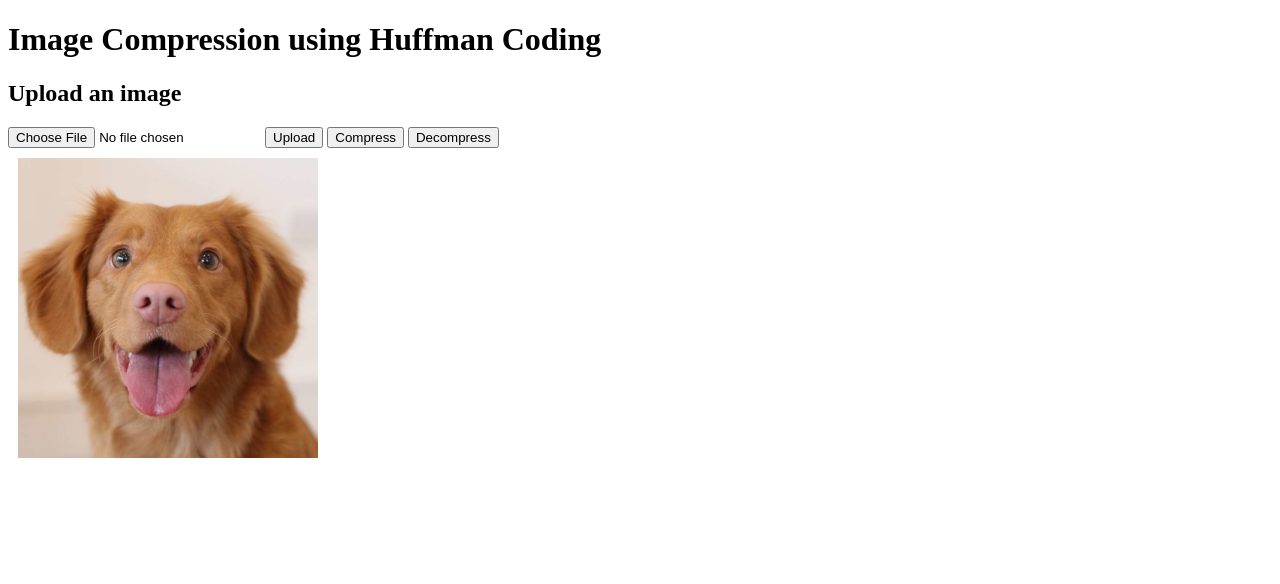
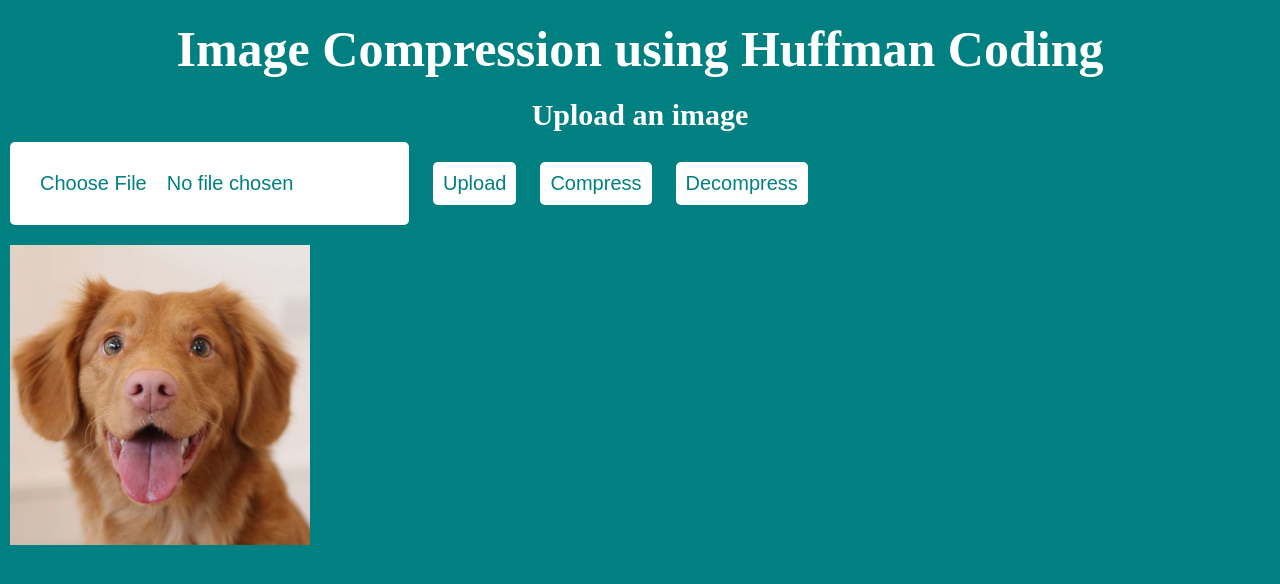
Before and after one commit to Shubham-Rasal/huffman-coding-image-compression, a plain HTML site: page index.html in a window 1280 px wide. Drawn offline with Linux system fonts and the light colour scheme.

Commit message:
added css

```diff
--- a/style.css
+++ b/style.css
@@ -1,3 +1,74 @@
+
+
+body{
+    margin: 0;
+    padding: 0;
+    background-color: teal;
+    height: 100vh;
+    width: 100vw;
+
+}
+
+body::-webkit-scrollbar {
+    display: none;
+}
+
+
+h1 {
+    color: white;
+    text-align: center;
+    font-size: 50px;
+    margin: 0;
+    padding: 0;
+    padding-top: 20px;
+}
+
+h2 {
+    color: white;
+    text-align: center;
+    font-size: 30px;
+    margin: 0;
+    padding: 0;
+    padding-top: 20px;
+}
+
+button {
+    background-color: white;
+    color: teal;
+    font-size: 20px;
+    border: none;
+    border-radius: 5px;
+    padding: 10px;
+    margin: 10px;
+    cursor: pointer;
+}
+
+
+input {
+    background-color: white;
+    color: teal;
+    font-size: 20px;
+    border: none;
+    border-radius: 5px;
+    padding: 10px;
+    margin: 10px;
+    cursor: pointer;
+}
+
+/*
+make the choose file button drag and drop
+*/
+
+input::-webkit-file-upload-button {
+    background-color: white;
+    color: teal;
+    font-size: 20px;
+    border: none;
+    border-radius: 5px;
+    padding: 10px;
+    margin: 10px;
+    cursor: pointer;
+}
 
 canvas{
     height: 100%;
@@ -9,7 +80,7 @@ canvas{
 
     width: 100%;
     height: 100%;
-    background-color: rebeccapurple;
+    /* background-color: rebeccapurple; */
     margin: 10px;
 }
 
```
